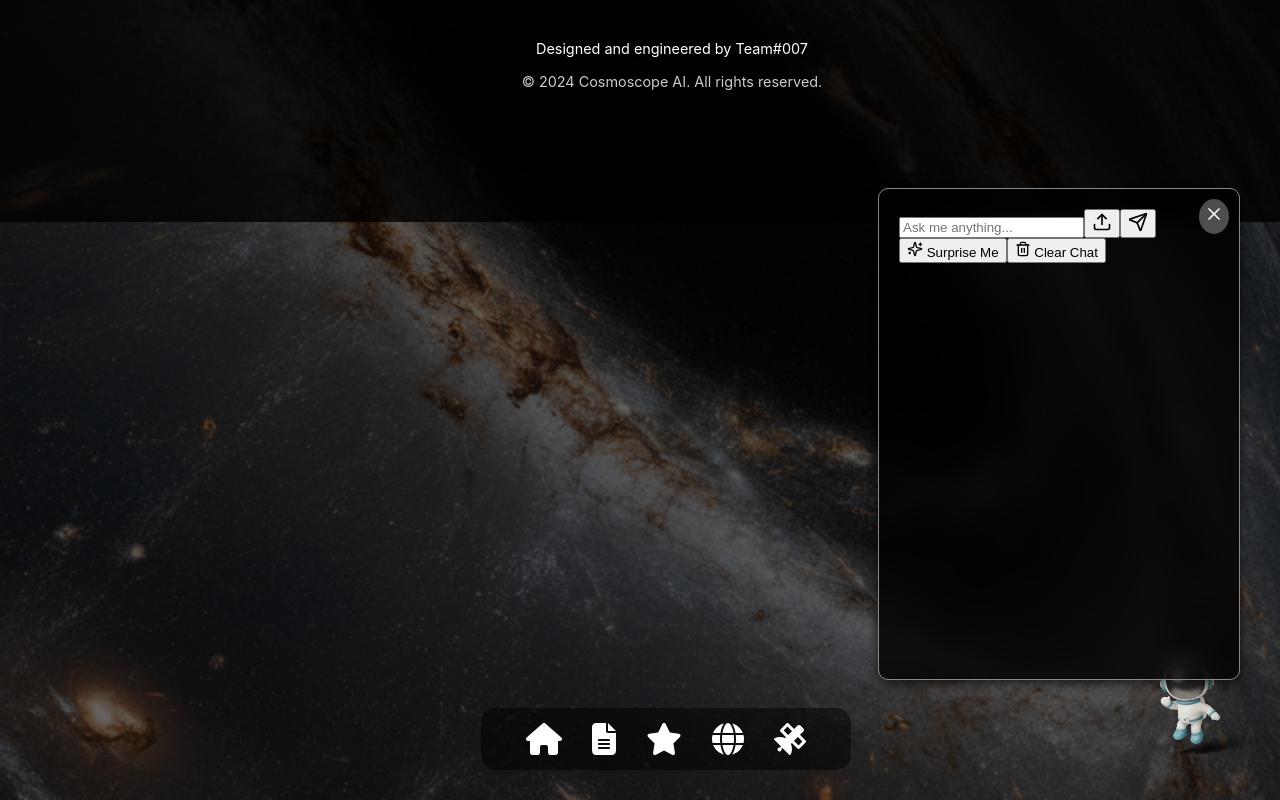
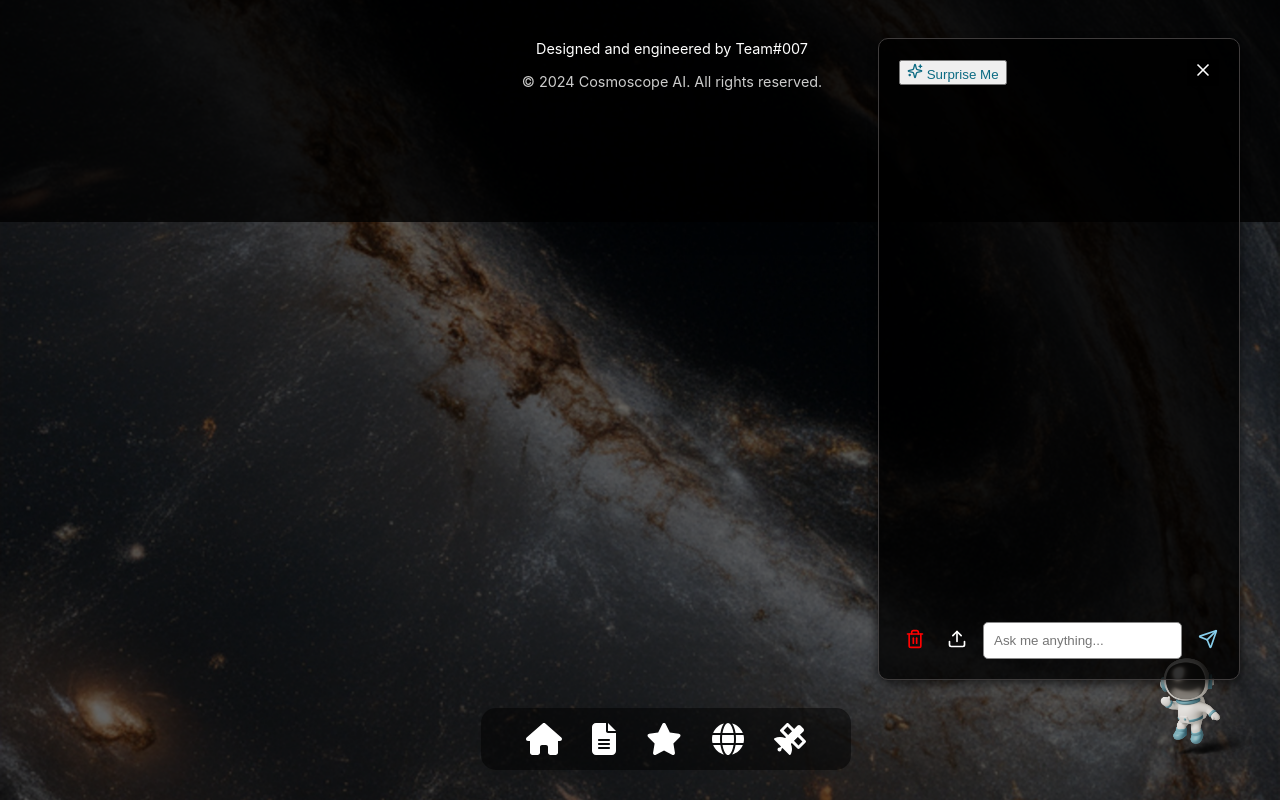
Before and after one commit to UmmeKulsumTumpa/cosmo-scope-ai, a React (Create React App) app in the folder cosmoscope-ai/: page /chatbot in a window 1280 px wide. Both pictures are taken after a click on the element 1210 px from the left and 728 px from the top of the page. Built offline with nearby package versions, Linux system fonts and the light colour scheme.

Commit message:
chatbot beautified

```diff
--- a/cosmoscope-ai/src/components/Chatbot.js
+++ b/cosmoscope-ai/src/components/Chatbot.js
@@ -13,12 +13,16 @@ const Chatbot = () => {
     const [fileName, setFileName] = useState("");
     const chatContainerRef = useRef(null);
     const fileInputRef = useRef(null);
+    const chatWindowRef = useRef(null);
 
     const surpriseOptions = [
-		'Who won the latest Nobel Peace Prize?',
-		'Where does pizza come from?',
-		'How do you make a BLT sandwich?',
+		'What are exoplanets and how are they discovered?',
+		'What makes an exoplanet potentially habitable?',
+		'How does the Habitable Exoplanet Observatory contribute to exoplanet research?',
+		'What role does water play in determining if an exoplanet is habitable?',
+		'What is the significance of the "Goldilocks zone" when searching for habitable exoplanets?'
 	];
+
 
     useEffect(() => {
         if (chatContainerRef.current) {
@@ -131,17 +135,41 @@ const Chatbot = () => {
         }
     };
 
+    const dragChatWindow = (e) => {
+        const chatWindow = chatWindowRef.current;
+        const offsetX = e.clientX - chatWindow.offsetLeft;
+        const offsetY = e.clientY - chatWindow.offsetTop;
+
+        const handleMouseMove = (moveEvent) => {
+            chatWindow.style.left = `${moveEvent.clientX - offsetX}px`;
+            chatWindow.style.top = `${moveEvent.clientY - offsetY}px`;
+        };
+
+        const handleMouseUp = () => {
+            document.removeEventListener('mousemove', handleMouseMove);
+            document.removeEventListener('mouseup', handleMouseUp);
+        };
+
+        document.addEventListener('mousemove', handleMouseMove);
+        document.addEventListener('mouseup', handleMouseUp);
+    };
+
     return (
         <div className="chatbot-container">
             <div className="chatbot-icon-wrapper" onClick={toggleChat}>
                 <img src={robotImage} alt="Chatbot Icon" className="dynamic-astronaut" />
             </div>
             {isChatOpen && (
-				<div className="chat-window">
-					{/* Close button */}
+                <div className="chat-window" ref={chatWindowRef} onMouseDown={dragChatWindow}>
+                    {/* Close button and surprise me button at the top */}
+                    <div className="chat-top-bar">
+                        <button className="text-button surprise-button" onClick={surprise} disabled={isLoading}>
+                            <Sparkles size={16} /> Surprise Me
+                        </button>
                         <button className="close-button" onClick={closeChat}>
                             <X size={20} />
                         </button>
+                    </div>
 
                     <div className="chat-history" ref={chatContainerRef}>
                         {chatHistory.map((chatItem, index) => (
@@ -156,24 +184,25 @@ const Chatbot = () => {
                         ))}
                     </div>
                     <div className="input-area">
-						<div className="input-container">
+                        <button className="icon-button clear-button" onClick={clear} disabled={isLoading}>
+                            <Trash2 size={20} />
+                        </button>
+                        <button className="icon-button upload-button" onClick={() => fileInputRef?.current?.click()} disabled={isLoading}>
+                            <Upload size={20} />
+                        </button>
+                        <input
+                            ref={fileInputRef} // Attach reference to input
+                            type="file"
+                            style={{ display: 'none' }}
+                            accept="application/pdf,image/png,image/jpeg,video/mp4,video/x-matroska"
+                            onChange={handleFileChange}
+                        />
                         <input
                             value={value}
                             placeholder="Ask me anything..."
                             onChange={(e) => setValue(e.target.value)}
                             disabled={isLoading}
                             onKeyPress={(e) => e.key === 'Enter' && getResponse()}
-							/>
-							<button className="icon-button" onClick={() => fileInputRef.current.click()} disabled={isLoading}>
-								<Upload size={20} />
-							</button>
-							<input
-								ref={fileInputRef}
-								type="file"
-								accept="application/pdf,image/png,image/jpeg,video/mp4,video/x-matroska"
-								onChange={handleFileChange}
-								disabled={isLoading}
-								style={{ display: 'none' }}
                         />
                         <button className="icon-button send-button" onClick={getResponse} disabled={isLoading}>
                             <Send size={20} />
@@ -188,16 +217,7 @@ const Chatbot = () => {
                             </button>
                         </div>
                     )}
-						<div className="action-buttons">
-							<button className="text-button surprise-button" onClick={surprise} disabled={isLoading}>
-								<Sparkles size={16} /> Surprise Me
-							</button>
-							<button className="text-button clear-button" onClick={clear} disabled={isLoading}>
-								<Trash2 size={16} /> Clear Chat
-							</button>
-						</div>
                     {error && <p className="error">{error}</p>}
-					</div>
                 </div>
             )}
         </div>
--- a/cosmoscope-ai/src/styles/Chatbot.css
+++ b/cosmoscope-ai/src/styles/Chatbot.css
@@ -3,7 +3,6 @@
     bottom: 20px;
     right: 20px;
     z-index: 1000;
-    cursor: move;
 }
 
 .chatbot-icon-wrapper {
@@ -58,9 +57,9 @@
 
 .chat-window {
     width: 320px;
-    height: 450px;
-    background-color: rgba(0, 0, 0, 0.8); /* Transparent background with cosmic feel */
-    border: 1px solid #888; /* Cosmic border */
+    height: 600px;
+    background-color: rgba(0, 0, 0, 0.8);
+    border: 0.3px solid #3f3c3c;
     border-radius: 10px;
     box-shadow: 0 4px 10px rgba(0, 0, 0, 0.6);
     padding: 20px;
@@ -71,8 +70,14 @@
     flex-direction: column;
     justify-content: flex-start;
     color: #ecf0f1;
-    backdrop-filter: blur(10px); /* Glass effect */
-    transition: transform 0.3s ease-in-out; /* Smooth opening effect */
+    cursor: grab;
+}
+
+.chat-top-bar {
+    display: flex;
+    justify-content: space-between;
+    align-items: center;
+    margin-bottom: 10px;
 }
 
 .chat-window p {
@@ -81,30 +86,88 @@
     color: #fff;
 }
 
-/* Small close (X) button */
 .close-button {
-    position: absolute;
-    top: 10px;
-    right: 10px;
-    background-color: rgba(255, 255, 255, 0.3);
+    background-color: rgba(0, 0, 0, 0.8);
     color: #fff;
     border: none;
     font-size: 18px;
     cursor: pointer;
-    border-radius: 50%;
-    padding: 5px;
-    transition: background-color 0.3s ease-in-out;
 }
 
-.close-button:hover {
-    background-color: #f39c12;
+.chat-history {
+    flex-grow: 1;
+    overflow-y: auto;
 }
 
-/* Additional styling for drag cursor */
-.chat-window.draggable {
-    cursor: grab;
+.chat-item.user {
+    text-align: right;
 }
 
-.chat-window.dragging {
-    cursor: grabbing;
+.chat-item.model {
+    text-align: left;
 }
+
+.chat-item.user .chat-bubble {
+    color: #000 ;
+    background: linear-gradient(to bottom right, #494b4c, #333);
+    border-radius: 25px;
+    padding: 10px;
+    /* color: #0c0c0c; */
+    box-shadow: 0px 4px 8px rgba(0, 0, 0, 0.2);
+    margin-top: 7px;
+    margin-bottom: 7px;
+}
+
+.chat-item.model .chat-bubble {
+    background: linear-gradient(to bottom right, #333, #797575);
+    border-radius: 10px;
+    padding: 10px;
+    color: #fff;
+    box-shadow: 0px 4px 8px rgba(0, 0, 0, 0.2);
+}
+
+.input-area {
+    display: flex;
+    align-items: center;
+    justify-content: space-between;
+    gap: 10px;
+    padding-top: 10px;
+}
+
+input {
+    flex-grow: 1;
+    padding: 10px;
+    border-radius: 5px;
+    border: 1px solid #888;
+    background-color: #fff;
+}
+
+.icon-button {
+    background-color: transparent;
+    border: none;
+    cursor: pointer;
+}
+
+.icon-button.clear-button {
+    color: red; /* Trash icon color */
+}
+
+.icon-button.send-button {
+    color: skyblue; /* Send icon color */
+}
+
+.icon-button.upload-button {
+    color: #fff; /* File sharing button color - now white */
+}
+
+.file-display {
+    display: flex;
+    align-items: center;
+    gap: 5px;
+    margin-top: 5px;
+}
+
+.surprise-button {
+    color: #0c6b83;
+    cursor: pointer;
+}
```
Lines whose indentation alone changed are shown as unchanged.
